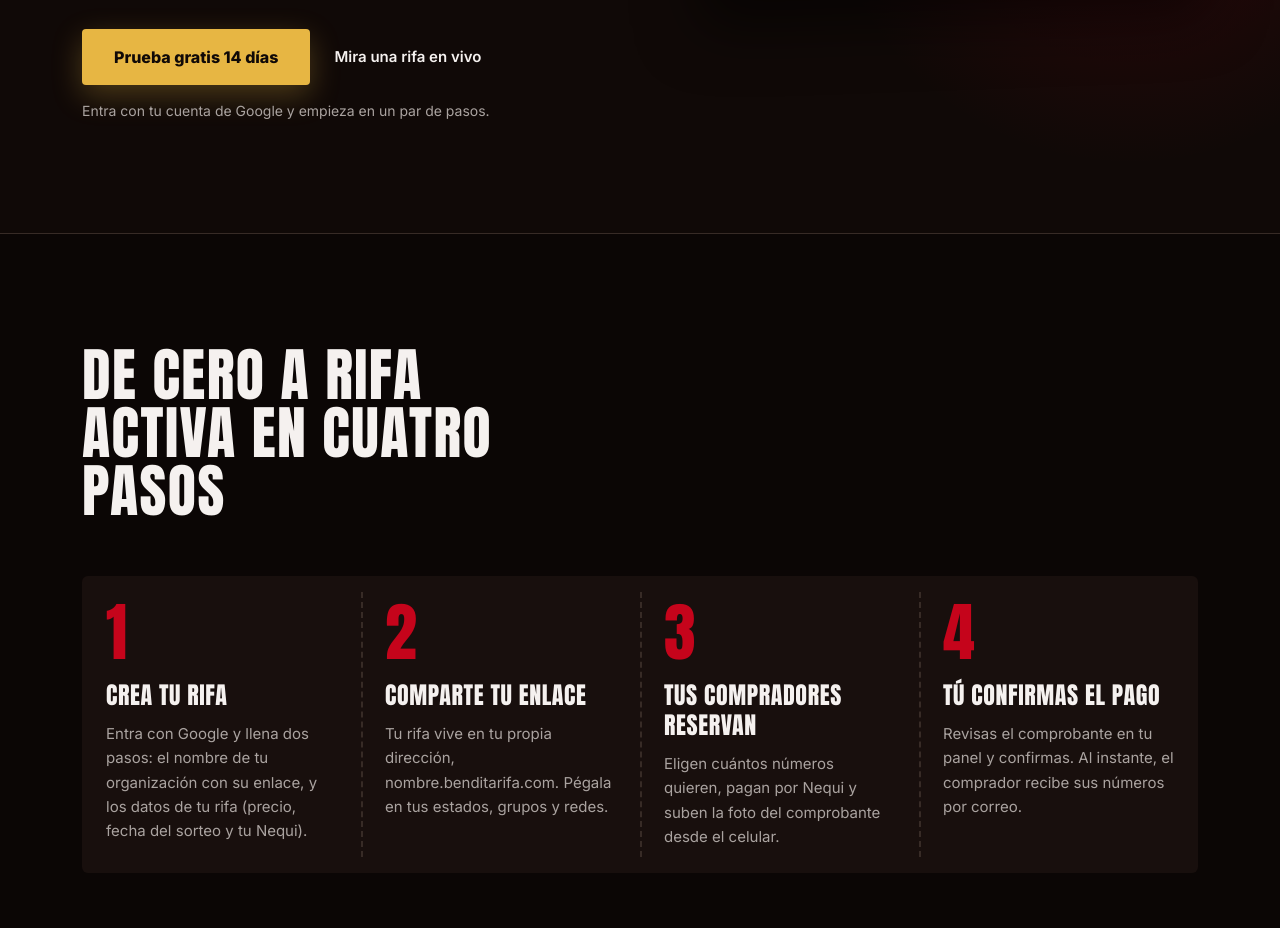
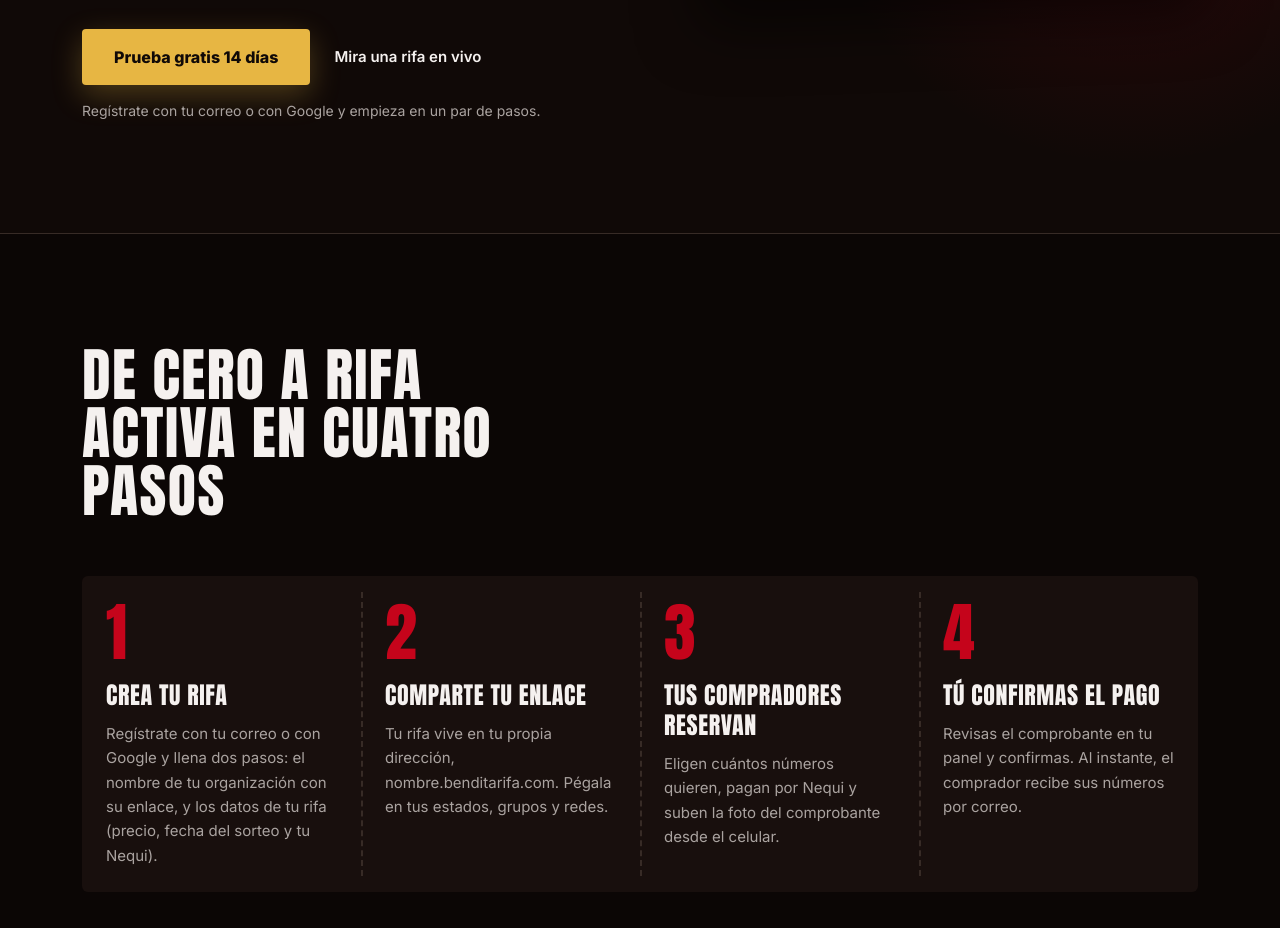
Before and after one commit to jmendozaangel01-wq/wilbe-makia, a Next.js app: page / in a window 1280 px wide. Shown: the part 564-1492 px from the top of the page. Built offline with nearby package versions, Linux system fonts and the light colour scheme; no server answers.

Commit message:
fix(landing): point trial CTAs to sign-up and update auth copy

```diff
--- a/components/landing/HowItWorks.tsx
+++ b/components/landing/HowItWorks.tsx
@@ -1,7 +1,7 @@
 const STEPS = [
   {
     title: "Crea tu rifa",
-    body: "Entra con Google y llena dos pasos: el nombre de tu organización con su enlace, y los datos de tu rifa (precio, fecha del sorteo y tu Nequi).",
+    body: "Regístrate con tu correo o con Google y llena dos pasos: el nombre de tu organización con su enlace, y los datos de tu rifa (precio, fecha del sorteo y tu Nequi).",
   },
   {
     title: "Comparte tu enlace",
--- a/components/landing/LandingHero.tsx
+++ b/components/landing/LandingHero.tsx
@@ -1,6 +1,6 @@
 import type { CSSProperties } from "react";
 import Link from "next/link";
-import { LOGIN_HREF, TRIAL_LABEL } from "./MarketingHeader";
+import { SIGNUP_HREF, TRIAL_LABEL } from "./MarketingHeader";
 
 const SAMPLE_NUMBER = "07734";
 const STRIP = "01234567890123456789".split("");
@@ -101,7 +101,7 @@ export default function LandingHero() {
 
           <div className="mt-9 flex flex-wrap items-center gap-x-6 gap-y-4">
             <Link
-              href={LOGIN_HREF}
+              href={SIGNUP_HREF}
               className="inline-flex items-center justify-center rounded-sm bg-gold px-8 py-4 text-base font-extrabold text-charcoal! shadow-[0_10px_30px_oklch(0.80_0.14_85_/_0.28)] transition hover:bg-gold-light hover:text-charcoal!"
             >
               {TRIAL_LABEL}
@@ -113,7 +113,7 @@ export default function LandingHero() {
               Mira una rifa en vivo
             </a>
           </div>
-          <p className="mt-4 text-sm text-gray">Entra con tu cuenta de Google y empieza en un par de pasos.</p>
+          <p className="mt-4 text-sm text-gray">Regístrate con tu correo o con Google y empieza en un par de pasos.</p>
         </div>
 
         <Ticket />
--- a/components/landing/MarketingFooter.tsx
+++ b/components/landing/MarketingFooter.tsx
@@ -1,5 +1,5 @@
 import Link from "next/link";
-import { LOGIN_HREF, TRIAL_LABEL } from "./MarketingHeader";
+import { LOGIN_HREF, SIGNUP_HREF, TRIAL_LABEL } from "./MarketingHeader";
 
 export default function MarketingFooter() {
   return (
@@ -10,7 +10,7 @@ export default function MarketingFooter() {
             ¿LISTO PARA LANZAR TU RIFA?
           </h2>
           <Link
-            href={LOGIN_HREF}
+            href={SIGNUP_HREF}
             className="inline-flex items-center justify-center rounded-sm bg-charcoal px-8 py-4 text-base font-extrabold text-gold! transition hover:bg-charcoal-soft hover:text-gold-light!"
           >
             {TRIAL_LABEL}
--- a/components/landing/MarketingHeader.tsx
+++ b/components/landing/MarketingHeader.tsx
@@ -1,6 +1,7 @@
 import Link from "next/link";
 
 export const LOGIN_HREF = "/admin/login";
+export const SIGNUP_HREF = "/auth/registro";
 export const TRIAL_LABEL = "Prueba gratis 14 días";
 
 export default function MarketingHeader() {
@@ -22,7 +23,7 @@ export default function MarketingHeader() {
             Iniciar sesión
           </Link>
           <Link
-            href={LOGIN_HREF}
+            href={SIGNUP_HREF}
             className="whitespace-nowrap rounded-sm bg-gold px-3.5 py-2.5 text-[13px] font-extrabold text-charcoal! transition hover:bg-gold-light hover:text-charcoal! sm:px-5 sm:text-sm"
           >
             <span className="sm:hidden">Prueba gratis</span>
```
